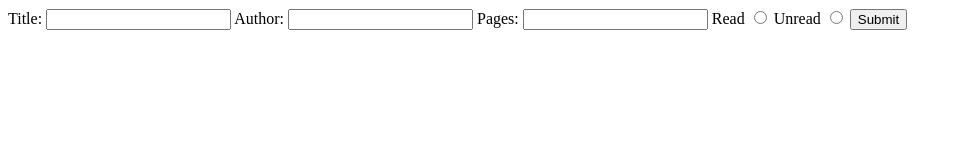
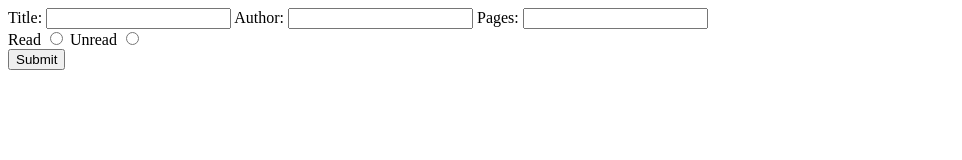
Before and after one commit to wazzupope/library, a website: page index.html in a window 1280 px wide. Shown: the whole page, without its empty margins (0-962 px from the left). Drawn offline with Linux system fonts and the light colour scheme.

Commit message:
add div around radio buttons for styling purposes

```diff
--- a/index.html
+++ b/index.html
@@ -16,11 +16,13 @@
       <input type="text" id="author">
       <label for="pages">Pages:</label>
       <input type="number" id="pages">
-      <label for="read">Read</label>
-      <input type="radio" id="read" name="read_status" value="read">
-      <label for="unread">Unread</label>
-      <input type="radio" id="unread" name="read_status" value="unread">
-      <button type="submit">Submit</button>
+      <div id="read-radio">
+        <label for="read">Read</label>
+        <input type="radio" id="read" name="read_status" value="read">
+        <label for="unread">Unread</label>
+        <input type="radio" id="unread" name="read_status" value="unread">
+      </div>
+        <button type="submit">Submit</button>
     </form>
   </section>
   <section id="right">
```
